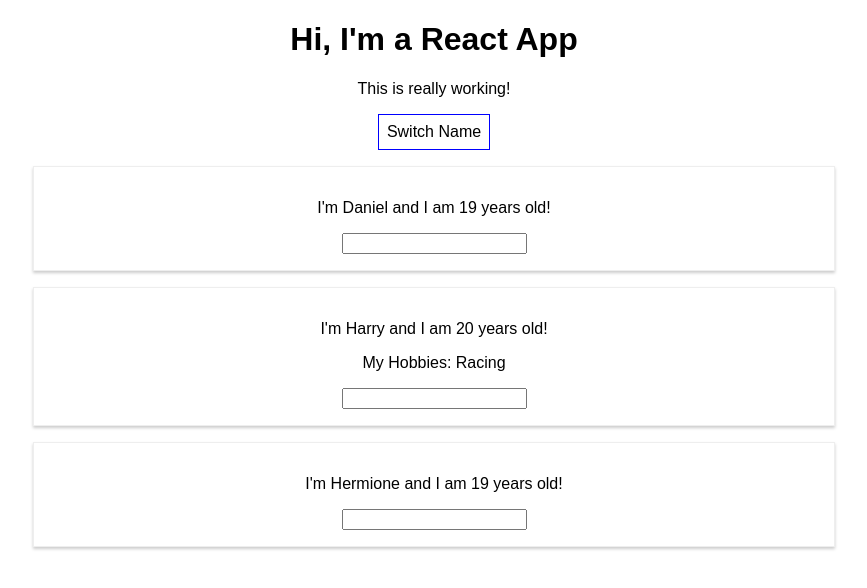
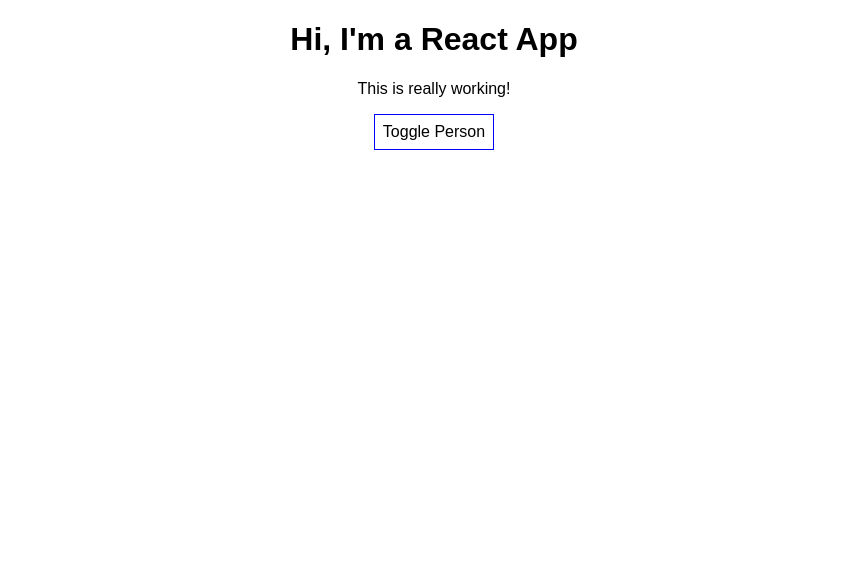
Before and after one commit to danielsyahputra/reactjs-journey, a React (Create React App) app in the folder reactjs-app/: page / in a window 1280 px wide. Shown: the top 588 px of the page, without its empty margins (206-1073 px from the left). Built offline with nearby package versions, Linux system fonts and the light colour scheme.

Commit message:
:smile: rendering content conditionally

```diff
--- a/reactjs-app/src/App.js
+++ b/reactjs-app/src/App.js
@@ -10,6 +10,7 @@
       { name: "Hermione", age: 19 },
     ],
     otherState: "some other value",
+    showPersons: false
   };
 
   switchNameHandler = (newName) => {
@@ -34,6 +35,12 @@
     });
   }
 
+  togglePersonsHandler = () => {
+    this.setState({
+      showPersons: !(this.state.showPersons)
+    })
+  }
+
   render() {
     const style = {
       backgroundColor: 'white',
@@ -46,9 +53,15 @@
       <div className="App">
         <h1>Hi, I'm a React App</h1>
         <p>This is really working!</p>
-        <button style={style} onClick={() => this.switchNameHandler("Daniel Syahputra!!")}>
-          Switch Name
+        <button
+          style={style}
+          onClick={this.togglePersonsHandler}
+        >
+          Toggle Person
         </button>
+        {
+          this.state.showPersons ?
+            <div >
             <Person
               name={this.state.persons[0].name}
               age={this.state.persons[0].age}
@@ -65,6 +78,8 @@
               name={this.state.persons[2].name}
               age={this.state.persons[2].age}
             />
+            </div> : null
+        }
       </div>
     );
     // return React.createElement('div', {className: 'App'}, React.createElement('h1', null, 'Does this work now?'));
```
Also changed, not shown: 1 other file (tests, documents, lock files or other folders). Lines whose indentation alone changed are shown as unchanged.
